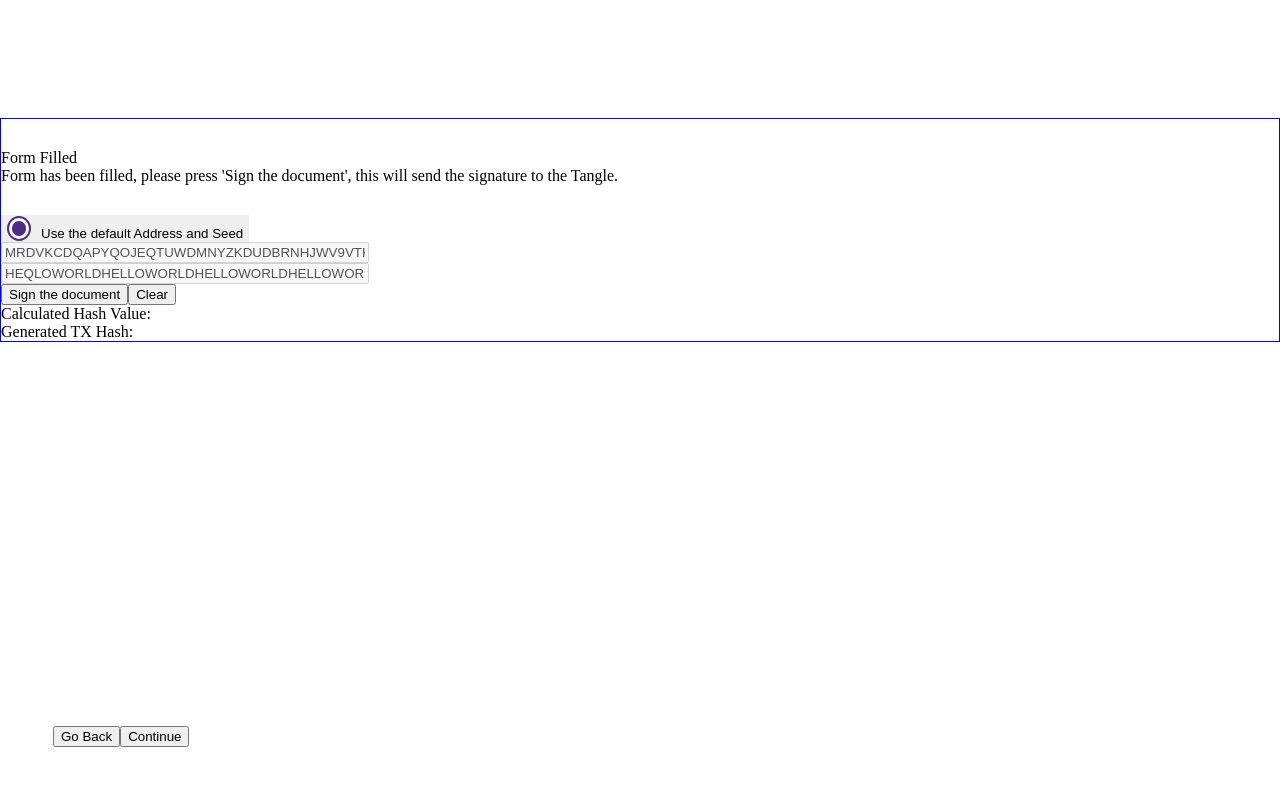
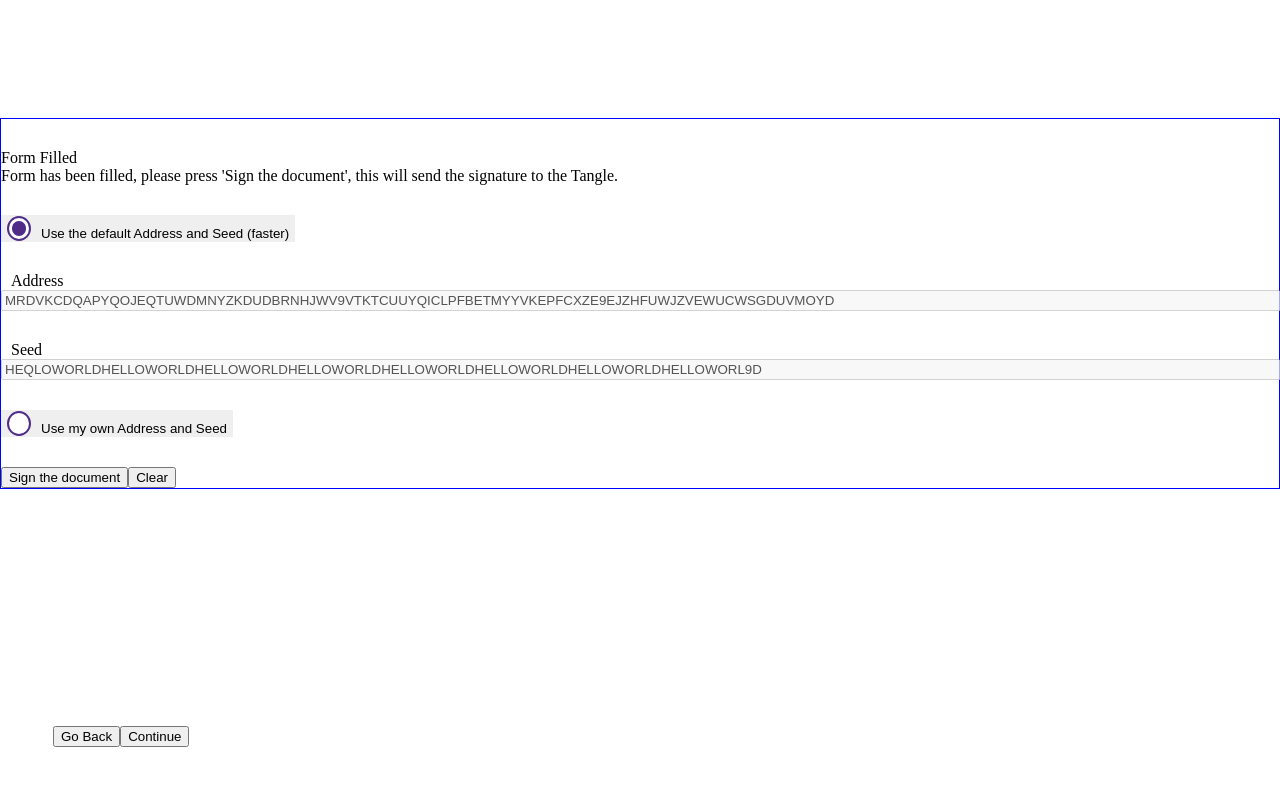
Before and after one commit to iotaledger/poc-document-immutable-blueprint, a React (Create React App) app: page /sign in a window 1280 px wide. Shown: the top 786 px of the page. Built offline with nearby package versions, Linux system fonts and the light colour scheme.

Commit message:
fixed Input text handeling ( seed and address )

```diff
--- a/src/partials/DocumentSignature.js
+++ b/src/partials/DocumentSignature.js
@@ -5,7 +5,8 @@ import Radio from './radio'
 // import nodes from './nodes'
 // import DropDown from './Dropdown'
 
-const styles = {width: '360px'}
+const styles = { width: '100%' }
+const topMargin = { marginTop: '30px' }
 
 function getProviderParams(isMainnet) {
   return isMainnet ? {depth :3, minWeightMagnitude :14} : {depth :3, minWeightMagnitude :9}
@@ -15,12 +16,27 @@ class SignDocument extends Component {
   constructor(props) {
     super(props)
     this.state = {
-      useDefault: true
+      useDefault: true,
+      name: 'default',
+      pubAddress: '',
+      pubSeed: ''
     }
     this.handleRandioChange = this.handleRandioChange.bind(this)
+    this.handleInputTextChange = this.handleInputTextChange.bind(this)
   }
-  handleRandioChange(state) {
-    this.setState({ useDefault:  state })
+  handleRandioChange(state, name) {
+    this.setState({ useDefault: ((name === 'userdata') ? false : state), name })
+  }
+  handleInputTextChange(e) {
+   if(e.target.name === 'pubAddress') {
+      this.setState({
+        pubAddress: e.target.value
+      })
+    } else if(e.target.name === 'pubSeed') {
+      this.setState({
+        pubSeed: e.target.value
+      })
+    }
   }
   render() {
     let isFormFilled = (this.props.pubAddress!='' && this.props.pubSeed!='')
@@ -43,6 +59,7 @@ class SignDocument extends Component {
       title = 'Form Filled'
       text = <div className="message-box--content">{`Form has been filled, please press 'Sign the document', this will send the signature to the Tangle.`}</div>
     }
+    const defaultSelected = () => ((this.state.useDefault && this.state.name === 'default') || this.state.useDefault === false)
     return(<div>
 
       <div style={{ margin: '30px 0'}} className="button-container button-container__center">
@@ -57,15 +74,17 @@ class SignDocument extends Component {
          </div>
       </div>
 
-      <div className="button-container button-container__center">
-          <Radio
-            label="Use the default Address and Seed"
-            handleRandioChange={this.handleRandioChange}
-          />
-              {/*<input type="checkbox" checked={this.state.useDefault} onClick={this.handleCheckbox}/>*/}
+      <div style={topMargin}>
+        <Radio
+          label="Use the default Address and Seed (faster)"
+          handleRandioChange={this.handleRandioChange}
+
+          name="default"
+          checked={this.state.useDefault}
+        />
       </div>
-
-      <div className="button-container button-container__center">
+      <div style={topMargin}>
+        <label style={{marginLeft: '10px'}}>Address</label>
         <input className="button button--secondary"
                type="text"
                id="input"
@@ -73,11 +92,12 @@ class SignDocument extends Component {
                style={styles}
                disabled={this.state.useDefault}
                placeholder="Publish Address"
-               value={this.state.useDefault? dAddress : this.props.pubAddress}
-               onChange={this.props.handleInputTextChange}
+               value={this.state.useDefault? dAddress : this.state.pubAddress}
+               onChange={this.handleInputTextChange}
         />
       </div>
-      <div className="button-container button-container__center">
+      <div style={topMargin}>
+        <label style={{marginLeft: '10px'}}>Seed</label>
         <input className="button button--secondary"
                type="text"
                id="input"
@@ -85,23 +105,35 @@ class SignDocument extends Component {
                style={styles}
                disabled={this.state.useDefault}
                placeholder="Seed"
-               value={this.state.useDefault? dSeed : this.props.pubSeed}
-               onChange={this.props.handleInputTextChange}
+               value={this.state.useDefault? dSeed : this.state.pubSeed}
+               onChange={this.handleInputTextChange}
         />
       </div>
-      <div className="button-container button-container__center">
+
+      <div style={topMargin}>
+        <Radio
+          label="Use my own Address and Seed"
+          handleRandioChange={this.handleRandioChange}
+          name="userdata"
+          checked={(this.state.useDefault === false) && this.state.name === 'userdata'}
+        />
+      </div>
+
+      <div style={topMargin}>
        <button className="button" onClick={this.props.signDocument}>Sign the document</button>
        <button className="button" onClick={this.props.reset}>Clear</button>
       </div>
 
-      <div className="button-container button-container__center">
+      {/*<div className="button-container button-container__center">
          <div style={{display: 'block'}}>
            <div><span className="text text--level2">Calculated Hash Value:</span></div>
            <div>{this.props.hashValue}</div>
            <div><span className="text text--level2">Generated TX Hash:</span></div>
            <div>{this.props.genTxHash}</div>
          </div>
-      </div></div>)
+      </div>*/}
+
+      </div>)
   }
 }
 
--- a/src/partials/radio.js
+++ b/src/partials/radio.js
@@ -10,22 +10,15 @@ const radioSize = { width: '25px', height: '25px' }
 class Radio extends Component {
   constructor(props) {
     super(props)
-    this.state = {
-      checked: true
-    }
     this.handleRadio = this.handleRadio.bind(this)
   }
   handleRadio(e) {
-    this.setState( prevS => {
-      this.props.handleRandioChange(!prevS.checked)
-      return { checked: !prevS.checked }
-    })
-
+    this.props.handleRandioChange(!this.props.checked, this.props.name)
   }
 
   render() {
     return(<button style={{ border: 'none', display: 'flex', alignItems: 'flex-end', justifyContent: 'center', outline: 0 }} onClick={this.handleRadio}>
-      {this.state.checked ? <img src={radioChecked} /> : <img src={radioUnChecked} />}
+      {this.props.checked ? <img src={radioChecked} /> : <img src={radioUnChecked} />}
       <span style={{ marginLeft: '10px' }}>{this.props.label}</span>
     </button>
 )
```
